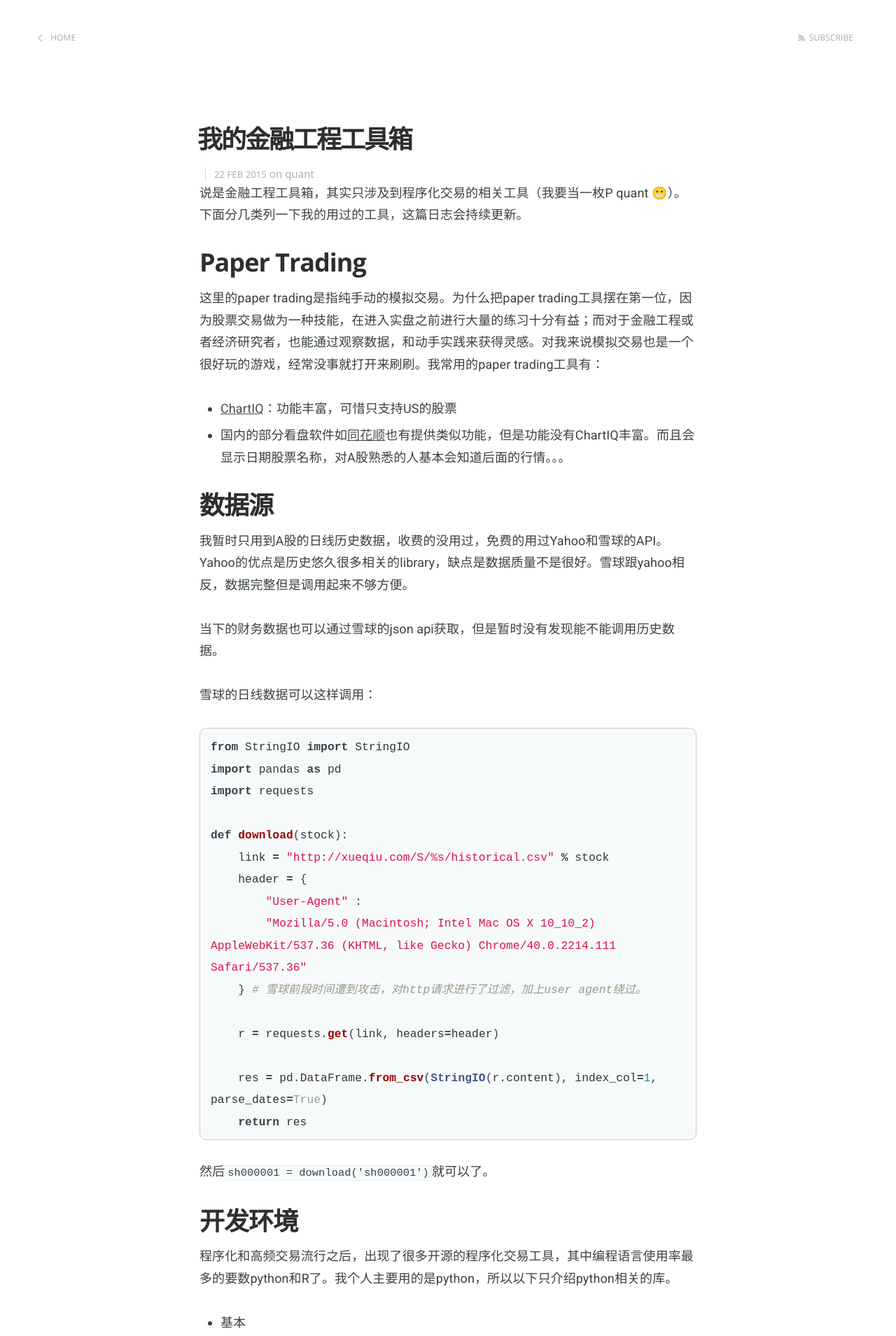
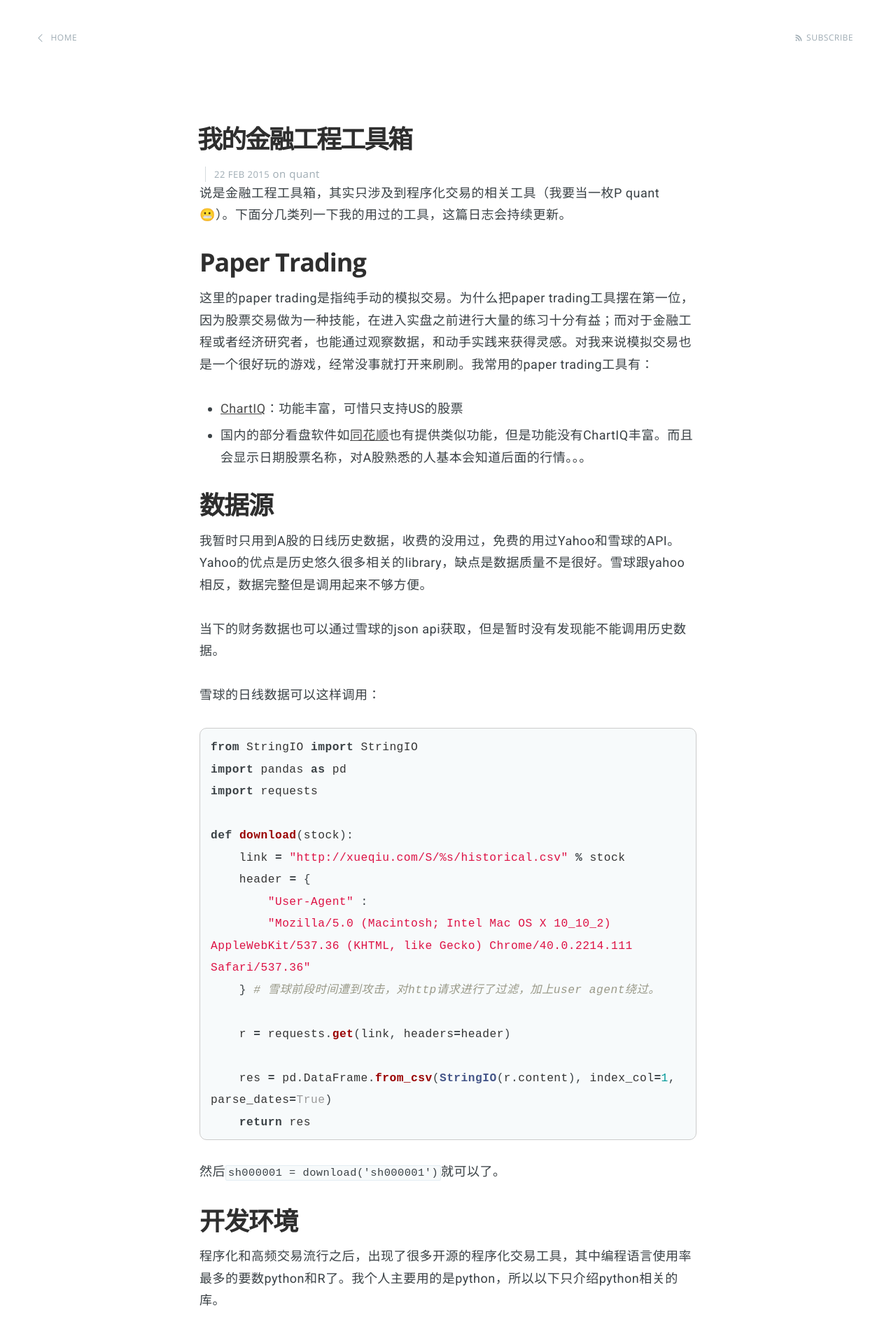
Before and after one commit to semio/semio.github.io, a Jekyll site: the page built from _posts/2015-2-22-my-quant-toolbox.md, in a window 1280 px wide. Shown: the top 1909 px of the page at 70% size. Built offline with Jekyll 4.4.1, drawn with Linux system fonts in a browser that asks for light colours; emoji names are drawn with the system emoji font; Markdown is read by kramdown in place of the engine named in the settings.

Commit message:
add footnote config

```diff
--- a/_config.yml
+++ b/_config.yml
@@ -2,7 +2,7 @@
 description: Collection of My Thoughts
 meta_description: "Blogging about Technologies, Stock Market/Trading."
 
-markdown: redcarpet
+markdown: kramdown
 highlighter: pygments
 logo: false
 paginate: 15
@@ -20,3 +20,6 @@
 - jemoji
 - jekyll-redirect-from
 - jekyll-sitemap
+
+kramdown:
+  input: GFM
--- a/assets/css/screen.css
+++ b/assets/css/screen.css
@@ -177,7 +177,7 @@
     height: 100%;
     max-height: 100%;
     font-family: "Roboto", "Source Han Sans SC", "思源黑体", STXihei, "华文细黑", "Microsoft YaHei", "微软雅黑", serif;
-    letter-spacing: 0.01rem;
+    letter-spacing: 0.05rem;
     font-size: 1.8rem;
     line-height: 1.75em;
     color: #3A4145;
@@ -723,6 +723,7 @@
     padding-bottom: 4rem;
     border-bottom: #EBF2F6 1px solid;
     word-break: break-word;
+    word-wrap: break-word;
     hyphens: auto;
 }
 
@@ -852,7 +853,7 @@
 
 .post-content > .highlight pre code {
     display: block;
-    white-space: pre;
+    white-space: pre-wrap;
     overflow-x: auto;
     word-wrap: normal;
 }
@@ -861,6 +862,12 @@
 
 .post-content li p{
     margin: 0;
+}
+
+.footnotes {
+    padding: 10px 0;
+    font-size: 95%;
+    line-height: 1.3;
 }
 
 /* ==========================================================================
@@ -945,7 +952,7 @@
 }
 
 .post-footer h4 {
-    font-size: 1.8rem;
+    font-size: 1.7rem;
     margin: 0;
 }
 
```
Also changed, not shown: 1 other file.
